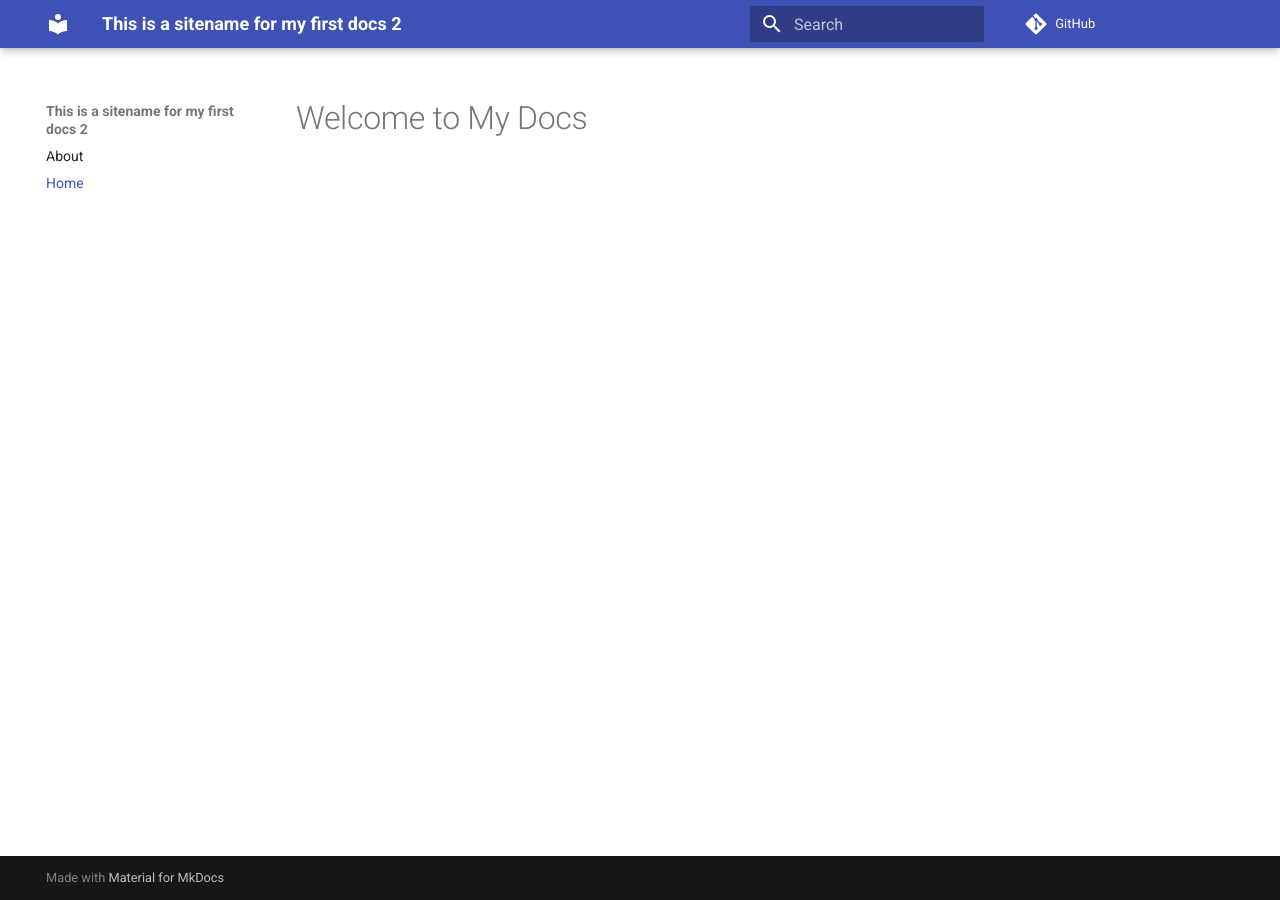
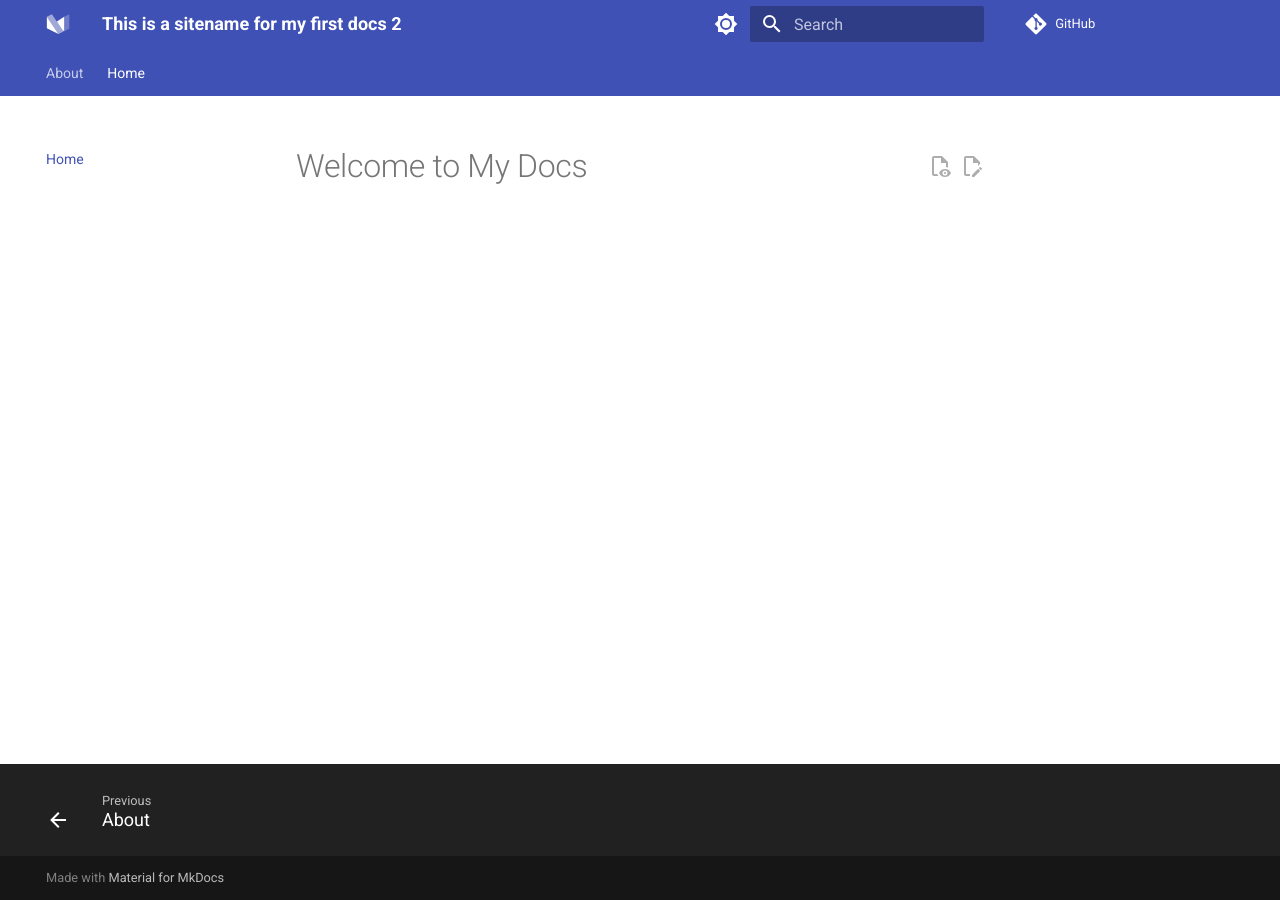
Before and after one commit to HisokaScripter/GameDevTemplates, an MkDocs documentation site: the page built from docs/index.md, in a window 1280 px wide. Built offline with MkDocs 1.6.1 and Material for MkDocs 9.7.7, drawn with Linux system fonts in a browser that asks for light colours; comment, search, counter and statistics services are not loaded.

Commit message:
Added additional item form original

```diff
--- a/mkdocs.yml
+++ b/mkdocs.yml
@@ -4,6 +4,52 @@ repo_url: https://github.com/HisokaScripter/GameDevTemplates
 edit_uri: edit/main/docs
 theme:
   name: material
+# Configuration
+theme:
+  name: material
+  features:
+    # - announce.dismiss
+    - content.action.edit
+    - content.action.view
+    - content.code.annotate
+    - content.code.copy
+    # - content.tabs.link
+    - content.tooltips
+    # - header.autohide
+    # - navigation.expand
+    - navigation.footer
+    - navigation.indexes
+    # - navigation.instant
+    # - navigation.prune
+    - navigation.sections
+    - navigation.tabs
+    # - navigation.tabs.sticky
+    - navigation.top
+    - navigation.tracking
+    - search.highlight
+    - search.share
+    - search.suggest
+    - toc.follow
+    # - toc.integrate
+  palette:
+    - scheme: default
+      primary: indigo
+      accent: indigo
+      toggle:
+        icon: material/brightness-7
+        name: Switch to dark mode
+    - scheme: slate
+      primary: indigo
+      accent: indigo
+      toggle:
+        icon: material/brightness-4
+        name: Switch to light mode
+  font:
+    text: Roboto
+    code: Roboto Mono
+  favicon: assets/favicon.png
+  icon:
+    logo: logo
 
 nav:
   - About: about.md
```
